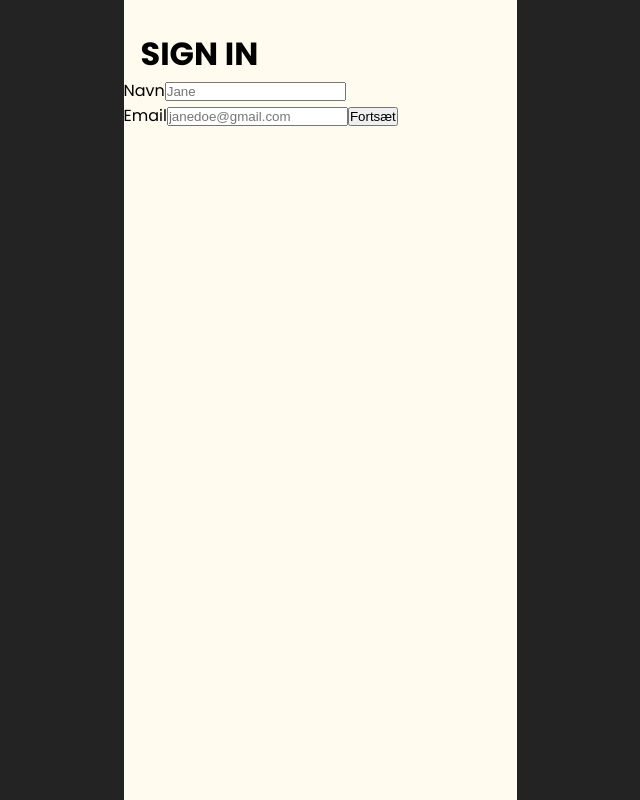
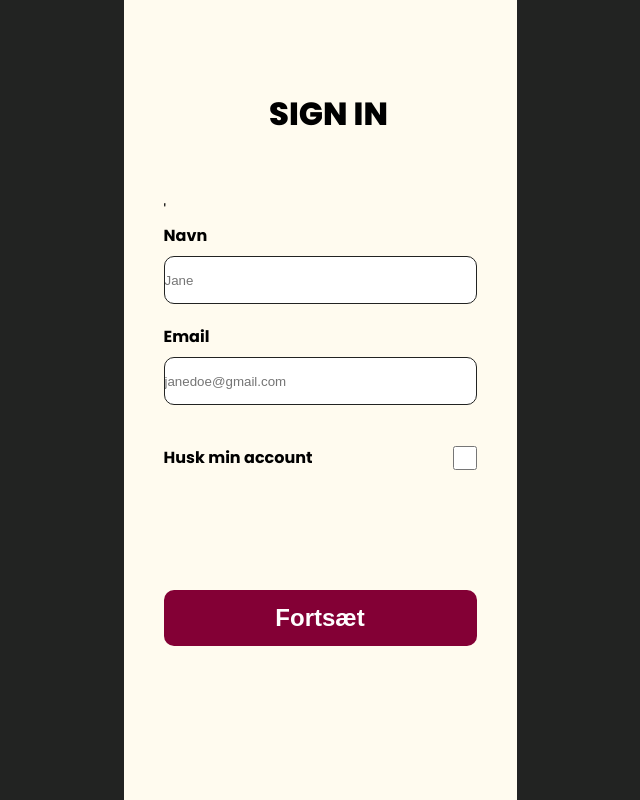
Before and after one commit to ThatOneGemini/gourmentvaerksted1, a Vue app: page /login in a window 1280 px wide. Shown: the whole page, without its empty margins (320-960 px from the left). Built offline with nearby package versions, Linux system fonts and the light colour scheme.

Commit message:
style and login class update

```diff
--- a/src/assets/main.scss
+++ b/src/assets/main.scss
@@ -42,16 +42,166 @@ body {
     background: var(--background-color);
 }
 
+//IntroView.vue page
+.intro-view {
+    min-height: 100vh;
+
+    display: flex;
+    flex-direction: column;
+    justify-content: center;
+    align-items: center;
+
+    padding: 20px;
+
+    img {
+        max-width: 300px;
+        width: 100%;
+        height: auto;
+        margin-bottom: 20px;
+
+        object-fit: cover;
+    }
+}
+
 .get-started-btn{
-    background: var(--primary-btn);
-    color: var(--background-color3);
+    background: var(--secondary-btn);
+    color: var(--text-color);
+    font-size: medium;
+    font-weight: 800;
 
     border: none;
     border-radius: 10px;
 
     padding: 12px 24px;
     width: 100%;
+    max-width: 330px;
 }
+//IntroView.vue page -END-
+
+//LoginView.vue page
+.login-view{
+    min-height: 100vh;
+    padding: 60px 40px;
+
+    display: flex;
+    flex-direction: column;
+
+    h1 {
+        text-align: center;
+        font-size: 2rem;
+        font-weight: 800;
+        margin-bottom: 60px;
+    }
+}
+
+.login-form{
+    display: flex;
+    flex-direction: column;
+
+    label{
+        font-weight: 700;
+        margin-bottom: 8px;
+    }
+
+
+}
+
+.login-form input[type="text"],
+.login-form input[type="email"] {
+    height: 48px;
+
+    border: 1px solid var(--background-color2);
+    border-radius: 10px;
+
+    margin-bottom: 20px;
+}
+
+.remember-row {
+  display: flex;
+  justify-content: space-between;
+  align-items: center;
+
+  margin-top: 20px;
+  margin-bottom: 120px;
+
+  span {
+    font-weight: 700;
+  }
+
+  input[type="checkbox"] {
+    width: 24px;
+    height: 24px;
+
+    accent-color: var(--border-color);
+  }
+}
+
+.continue-btn {
+  background: var(--primary-btn);
+  color: var(--text-color2);
+
+  border: none;
+  border-radius: 10px;
+
+  padding: 14px;
+  width: 100%;
+
+  font-size: 1.5rem;
+  font-weight: 700;
+
+  cursor: pointer;
+}
+//LoginView.vue page -END-
+
+//HomeView.vue + Categories
+.categories {
+    display: flex;
+
+    padding: 20px;
+
+    gap: 15px;
+
+    overflow-x: auto;
+
+    padding-bottom: 30px;
+}
+
+.category-card {
+    width: 200px;
+    height: 100px;
+
+    display: flex;
+    flex-direction: column;
+    align-items: center;
+
+    border-radius: 10px;
+    border: 1px solid var(--border-color);
+
+    cursor: pointer;
+
+    img {
+        width: 55px;
+        height: 50px;
+
+        margin-top: 10px;
+
+        object-fit: contain;
+    }
+
+    span {
+        font-size: 12px;
+        font-weight: 600;
+        color: var(--text-color);
+        margin-top: 10px;
+        height: 50px;
+        width: 100%;
+        display: flex;
+        align-items: center;
+        justify-content: center;
+    }
+}
+
+//Categories -END-
 
 .food-list {
     display: flex;
@@ -121,50 +271,6 @@ p{
     cursor: pointer;
 }
 
-.category-card {
-    width: 200px;
-    height: 100px;
-
-    display: flex;
-    flex-direction: column;
-    align-items: center;
-
-    border-radius: 10px;
-    border: 1px solid var(--border-color);
-
-    cursor: pointer;
-
-    img {
-        width: 55px;
-        height: 50px;
-
-        object-fit: contain;
-    }
-
-    span {
-        font-size: 12px;
-        font-weight: 600;
-        color: var(--text-color);
-        margin-top: 10px;
-        height: 50px;
-        width: 100%;
-        display: flex;
-        align-items: center;
-        justify-content: center;
-    }
-}
-
-.categories {
-    display: flex;
-
-    padding-left: 17px;
-
-    gap: 15px;
-
-    overflow-x: auto;
-
-    padding-bottom: 30px;
-}
 
 .food-row {
 padding: 17px;
@@ -177,6 +283,7 @@ padding: 17px;
     scroll-snap-type: x mandatory;
     scrollbar-width: none;
 }
+//HomeView.vue page -END-
 
 .menu {
     display: flex;
--- a/src/views/LoginView.vue
+++ b/src/views/LoginView.vue
@@ -37,28 +37,35 @@ const login = async () => {
 
 <template>
   <div class="login-view">
+    <h1>SIGN IN</h1>'
 
-    <h1>SIGN IN</h1>
-
-    <label>Navn</label>
+    <div class="login-form">
+      <label for="firstName">Navn</label>
       <input
+        id="firstName"
         type="text"
         v-model="name"
         placeholder="Jane"
       />
 
-    <br>
-
-    <label>Email</label>
+      <label for="email">Email</label>
       <input
+        id="email"
         type="email"
         v-model="email"
         placeholder="janedoe@gmail.com"
       />
 
-    <button @click="login">
+      <div class="remember-row">
+        <span>Husk min account</span>
+        <input type="checkbox" />
+      </div>
+
+      <button
+      class="continue-btn"
+      @click="login">
         Fortsæt
       </button>
-
+    </div>
   </div>
 </template>
```
Lines whose indentation alone changed are shown as unchanged.
